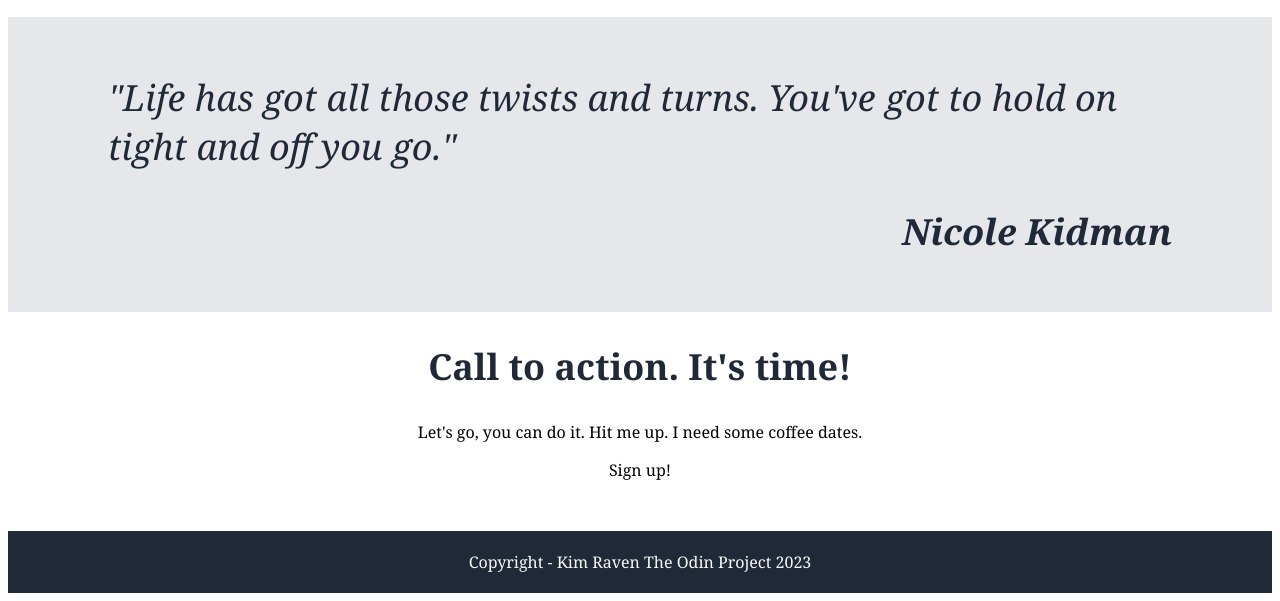
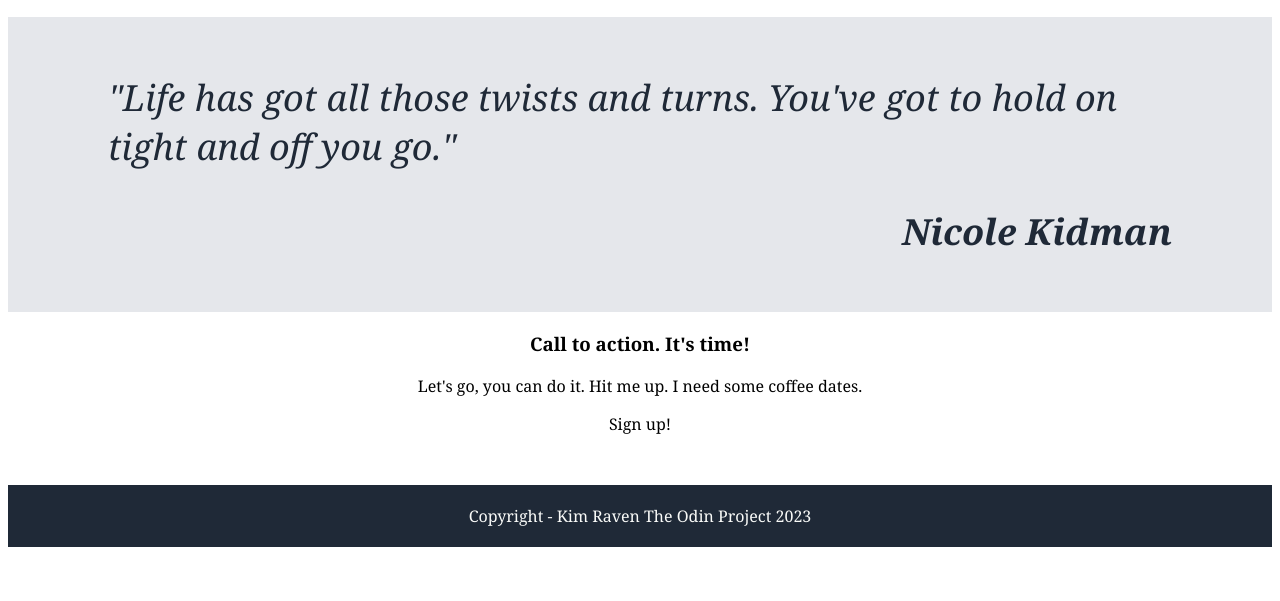
Before and after one commit to Kim007dus/landingpage, a plain HTML site: page index.html in a window 1280 px wide. Shown: the part 1004-1605 px from the top of the page. After the commit the page ends 1559 px from the top, so only its background shows below. Drawn offline with Linux system fonts and the light colour scheme; files that its build step writes are made by us from their sources; files whose address does not match are found by name.

Commit message:
change h2 to h3 in block4

```diff
--- a/index.html
+++ b/index.html
@@ -51,7 +51,7 @@
     </div>
     <div class="block4">
         <div class="call-to-action">
-        <h2>Call to action. It's time!</h2>
+        <h3>Call to action. It's time!</h3>
             <p>Let's go, you can do it. Hit me up. I need some coffee dates.</p>
         </div>
         <button2>Sign up!</button2>
```
